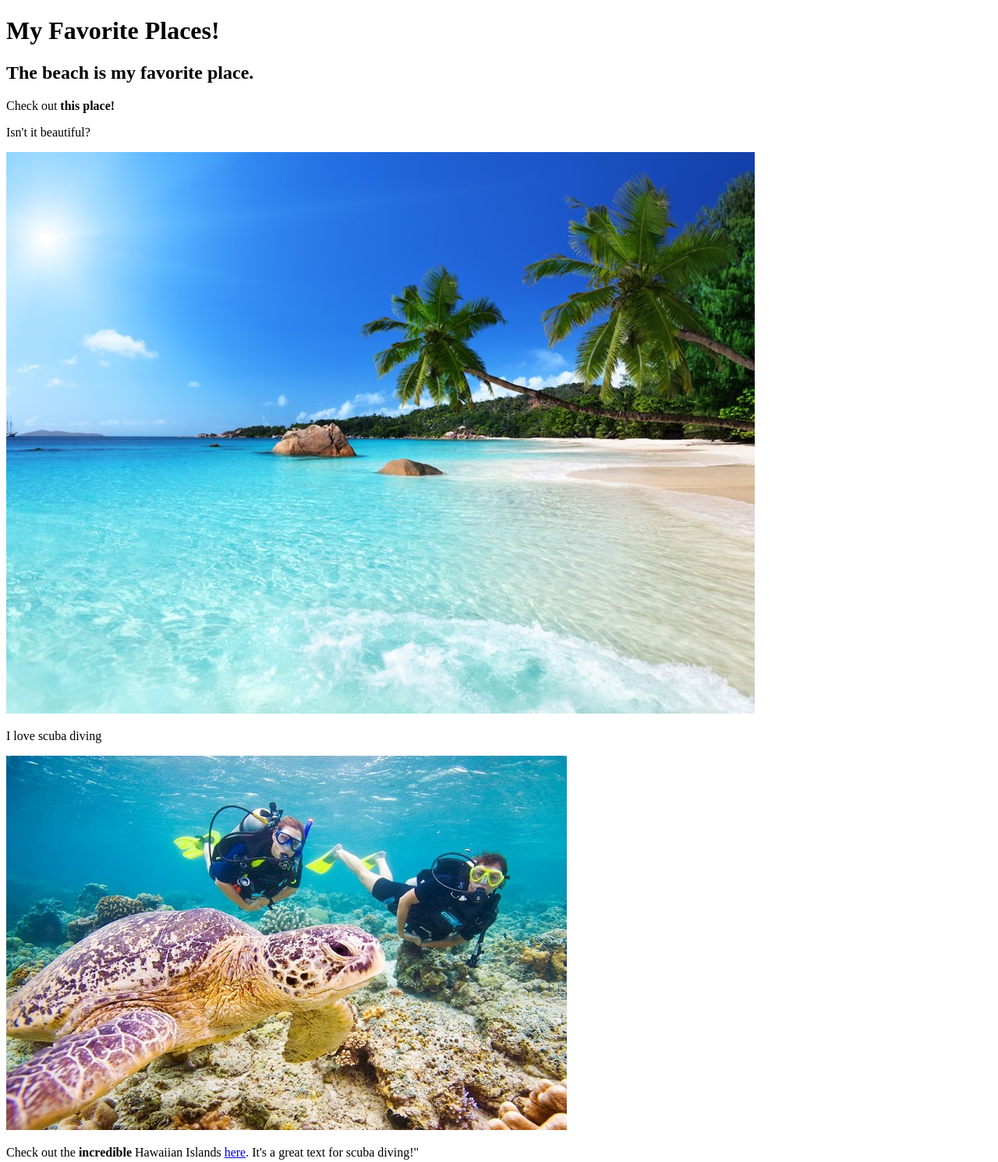
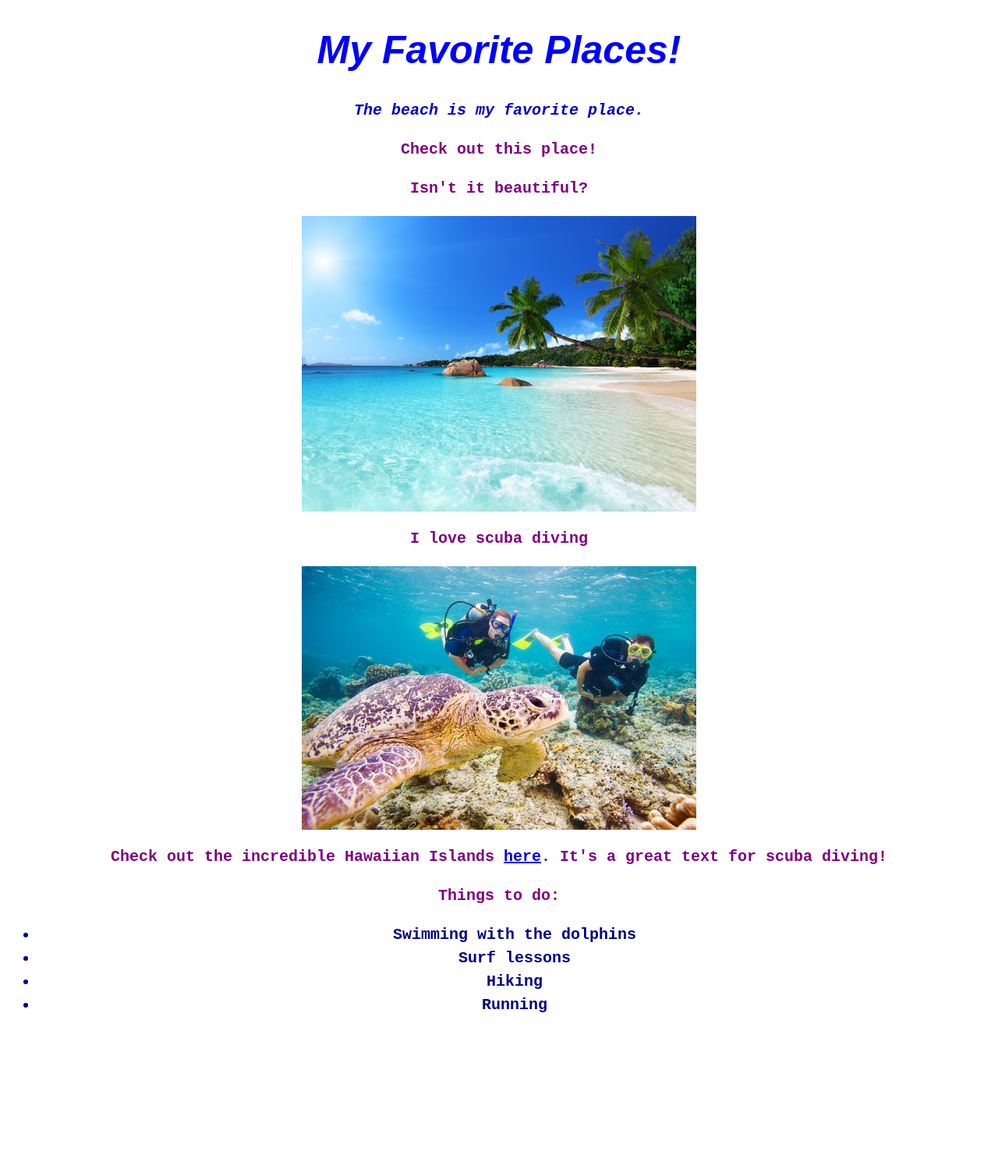
Before and after one commit to garybm/My-first-web-page, a plain HTML site: page favorite-places.html in a window 1280 px wide. Shown: the top 1490 px of the page at 78% size. After the commit the page ends 1324 px from the top, so only its background shows below. Drawn offline with Linux system fonts and the light colour scheme.

Commit message:
new stylesheet html page

```diff
--- /dev/null
+++ b/css/styles2.css
@@ -0,0 +1,45 @@
+h1 {
+  color: blue;
+  text-align: center;
+  font-style: oblique;
+  font-weight: bolder;
+  font-family: fantasy;
+  font-size: 50px;
+  line-height: 60px;
+}
+h2 {
+  color: mediumblue;
+  text-align: center;
+  font-style: italic;
+  font-weight: bold;
+  font-family: monospace;
+  font-size: 20px;
+  line-height: 30px;
+}
+img {
+  display: block;
+  margin-left: auto;
+  margin-right: auto;
+  width: 40%;
+}
+p {
+  color: purple;
+  text-align: center;
+  font-style: normal;
+  font-weight: bold;
+  font-family: monospace;
+  font-size: 20px;
+  line-height: 30px;
+}
+ul {
+  color: darkblue;
+  text-align: center;
+  font-style: normal;
+  font-weight: bold;
+  font-family: monospace;
+  font-size: 20px;
+  line-height: 30px;
+}
+li {
+  text-align: center;
+}
--- a/favorite-places.html
+++ b/favorite-places.html
@@ -1,7 +1,8 @@
 <!DOCTYPE html>
 <html>
   <head>
-    <title>HomePage</title>
+    <link href="css/styles2.css" rel="stylesheet" type="text/css"
+
   </head>
   <body>
     <h1>My Favorite Places!</h1>
@@ -17,7 +18,7 @@
 
     <img src="img/scubadiving.jpg" alt="A photo of a scuba diving with a turtle.">
 
-    <p>Check out the <strong>incredible</strong> Hawaiian Islands <a href="https://www.gohawaii.com/">here</a>. It's a great text for scuba diving!"</p>
+    <p>Check out the <strong>incredible</strong> Hawaiian Islands <a href="https://www.gohawaii.com/">here</a>. It's a great text for scuba diving!</p>
 
     <p>Things to do:</p>
 
```
